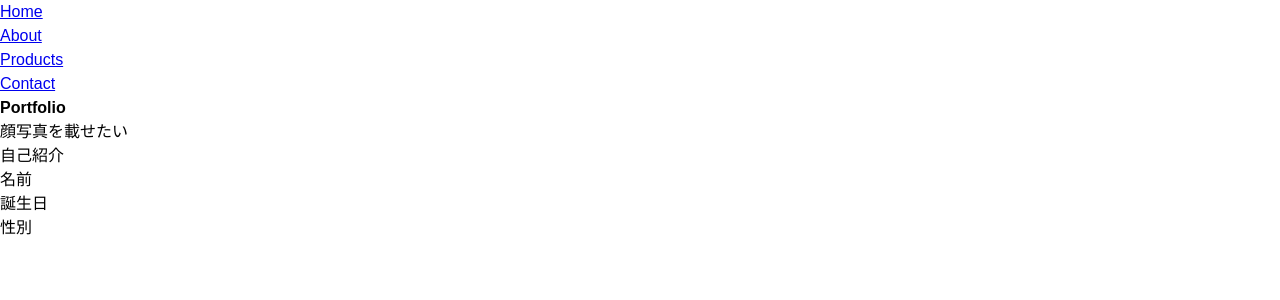
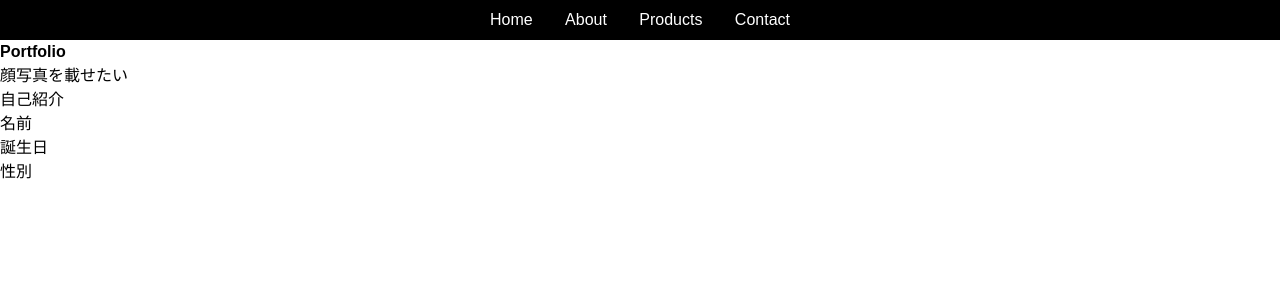
Before and after one commit to toku-chan/portfolio, a Next.js app: page / in a window 1280 px wide. Shown: the top 300 px of the page. Built offline with nearby package versions, Linux system fonts and the light colour scheme.

Commit message:
chore: Navigationのstyleを実装

```diff
--- /dev/null
+++ b/src/app/(components)/(Navigation)/Navigation.tsx
@@ -0,0 +1,25 @@
+'use client';
+
+import Link from 'next/link';
+import * as S from './styles';
+
+export function Navigation() {
+  return (
+    <S.Wrapper>
+      <S.List>
+        <S.Item>
+          <Link href='/'>Home</Link>
+        </S.Item>
+        <S.Item>
+          <Link href='/about'>About</Link>
+        </S.Item>
+        <S.Item>
+          <Link href='/products'>Products</Link>
+        </S.Item>
+        <S.Item>
+          <Link href='/contact'>Contact</Link>
+        </S.Item>
+      </S.List>
+    </S.Wrapper>
+  );
+}
--- /dev/null
+++ b/src/app/(components)/(Navigation)/styles.ts
@@ -0,0 +1,31 @@
+import styled from '@emotion/styled';
+
+export const Wrapper = styled.div`
+  position: sticky;
+  top: 0;
+  display: flex;
+  justify-content: center;
+  align-items: center;
+  width: 100vw;
+  height: 40px;
+  background-color: black;
+`;
+
+export const List = styled.ul`
+  display: flex;
+  justify-content: space-between;
+  align-items: center;
+  width: 300px;
+  margin: 0;
+`;
+
+export const Item = styled.li`
+  a {
+    color: white;
+    text-decoration: none;
+
+    &:hover {
+      text-decoration: underline;
+    }
+  }
+`;
--- a/src/app/(components)/Navigation.tsx
+++ /dev/null
@@ -1,22 +0,0 @@
-'use client';
-
-import Link from 'next/link';
-
-export function Navigation() {
-  return (
-    <ul>
-      <li>
-        <Link href='/'>Home</Link>
-      </li>
-      <li>
-        <Link href='/about'>About</Link>
-      </li>
-      <li>
-        <Link href='/products'>Products</Link>
-      </li>
-      <li>
-        <Link href='/contact'>Contact</Link>
-      </li>
-    </ul>
-  );
-}
--- a/src/app/layout.tsx
+++ b/src/app/layout.tsx
@@ -1,5 +1,5 @@
 import { headers } from 'next/headers';
-import { Navigation } from './(components)/Navigation';
+import { Navigation } from './(components)/(Navigation)/Navigation';
 import { RestStyled } from './(components)/RestStyled';
 import { Provider } from './(components)/Provider';
 
```
Also changed, not shown: 1 other file (tests, documents, lock files or other folders).
